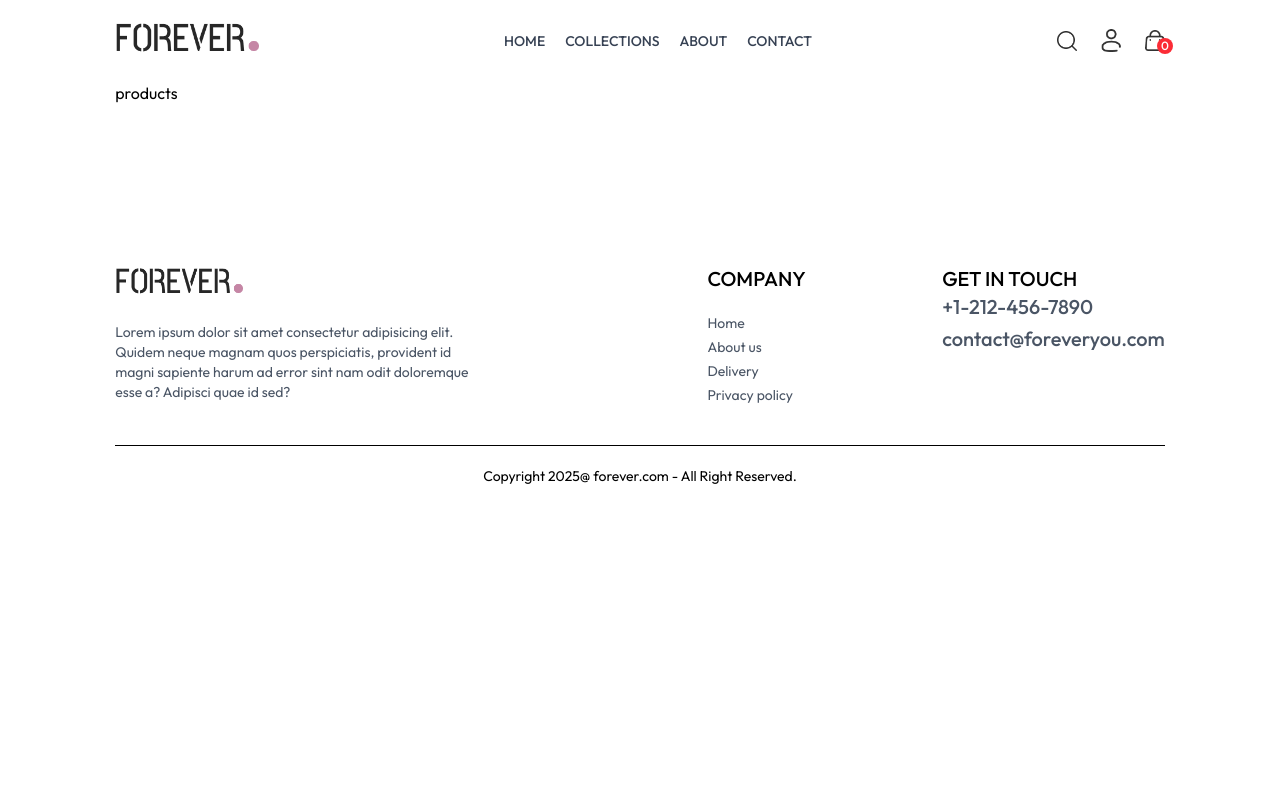
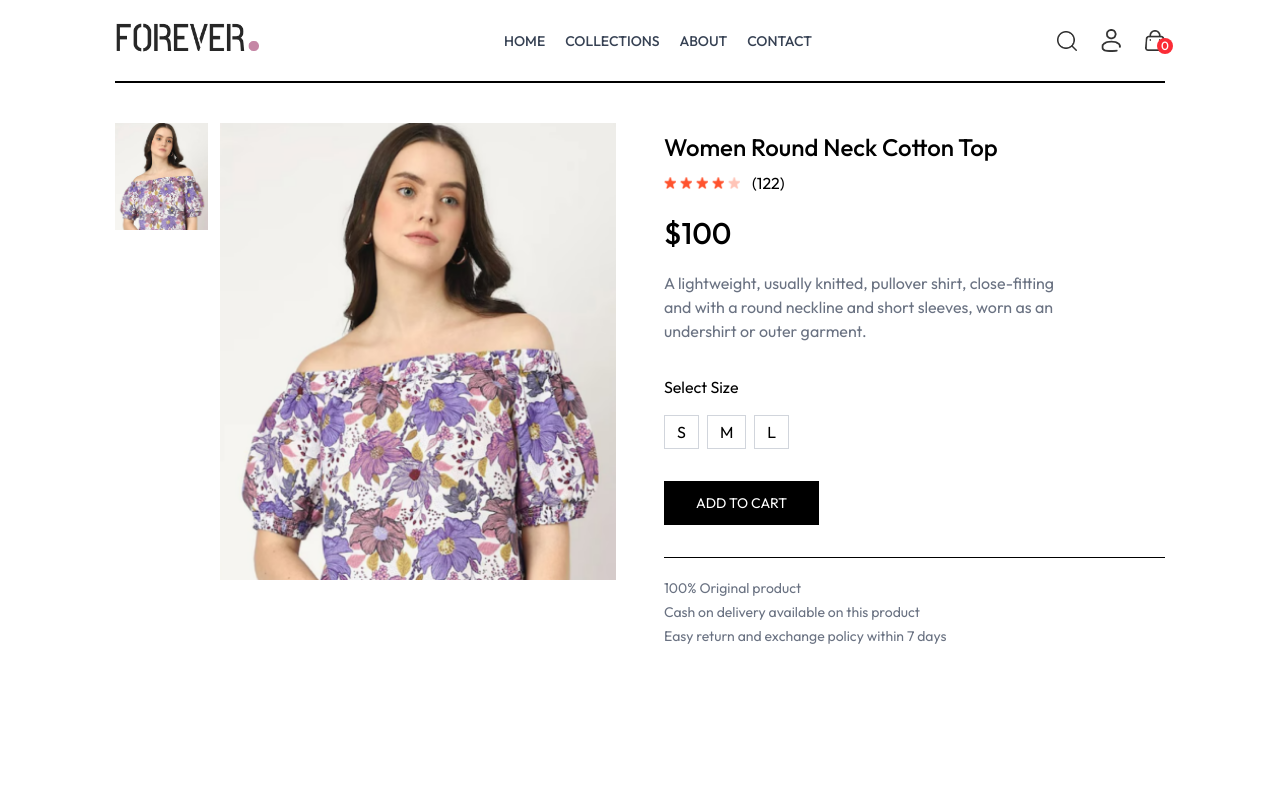
Before and after one commit to Abhishek-K28/Ecommerce, a React (Vite) app: page /product/aaaaa in a window 1280 px wide. Shown: the top 800 px of the page. Built offline with nearby package versions, Linux system fonts and the light colour scheme.

Commit message:
working on product page

```diff
--- a/src/index.css
+++ b/src/index.css
@@ -16,6 +16,11 @@
   font-style: normal;
 }
 
+::-webkit-scrollbar{
+    display: none;
+}
+
+
 @media(max-width: 640px) {
     a.active{
         background-color: black;
--- a/src/pages/Collections.jsx
+++ b/src/pages/Collections.jsx
@@ -5,7 +5,7 @@
 import ProductItem from "../components/ProductItem";
 
 const Collections = () => {
-  const { products , search , showSearch } = useShopContext(); //resume here making search feature ************************
+  const { products , search , showSearch } = useShopContext();
   const [showFilters, setShowFilters] = React.useState(false);
   const [filteredProducts, setFilteredProducts] = React.useState(products);
   const [selectedCategory, setSelectedCategory] = React.useState([]);
@@ -40,6 +40,10 @@
 
   const applyFilters = () => {
     let filtered = products;
+    if(showSearch && search){
+      filtered = filtered.filter((item) => { return item.name.toLowerCase().includes(search.toLowerCase())})
+
+    }
 
     if (selectedCategory.length > 0) {
       filtered = filtered.filter((product) => {
@@ -82,7 +86,7 @@
 
 useEffect(() => {
 applyFilters();
-},[selectedCategory,selectedSubCategory])
+},[selectedCategory,selectedSubCategory , search , showSearch])
 
 
 
--- a/src/pages/Product.jsx
+++ b/src/pages/Product.jsx
@@ -1,15 +1,107 @@
-import React from 'react'
-import { useShopContext } from '../context/ShopContext'
+import React, { useEffect, useState } from "react";
+import { useParams } from "react-router-dom";
+import { useShopContext } from "../context/ShopContext";
+import { assets } from "../assets/assets";
+
+const Product = () => {
+  const { products , currency} = useShopContext();
+  const { productId } = useParams();
+  const [productData, setProductData] = useState("");
+  const [Image, setImage] = useState("");
+  const [size , setSize] = useState("");
+
+  const fetchProductData = async () => {
+    products.map((item) => {
+      if (item._id === productId) {
+        setProductData(item);
+        setImage(item.image[0]);
+        return null;
+      }
+    });
+  };
 
 
 
-const Product = () => {
-const {products} = useShopContext()
+  useEffect(() => {
+    fetchProductData();
+  }, [productId, productData]);
+
+  return productData ? (
+  <div className="border-t-2 pt-10 transition-opacity  ease-in duration-500 opacity-100">
+
+   <div className="flex gap-12 sm:gap-12 flex-col sm:flex-row">
+
+ {/*  Product images*/}
+ <div className="flex-1 flex flex-col-reverse gap-3 sm:flex-row">
+    <div className="flex flex-col overflow-x-auto sm:overflow-y-scroll justify-between  sm:justify-normal sm:w-[18.7%] w-full">
+     {
+      productData.image.map((item , index)=> (
+           <img  onClick={() => {setImage(item)}} src={item} key={index} className="w-[24%] sm:w-full sm:mb-3 flex-shrink-0 cursor-pointer py-1 sm:py-0" alt="" />
+      ))
+     }
+    </div>
+    <div className="w-full sm:w-[80%]">
+      <img src={Image} alt="" className="w-full h-auto" />
+    </div>
+
+ </div>
+
+  {/*--------------- Product details ------------------------*/}
+  <div className="flex-1 ">
+  <h1 className="font-medium text-2xl mt-2 ">
+    {productData.name}
+  </h1>
+  <div className="flex items-center gap-1 mt-2">
+   <img src={assets.star_icon} alt="" className="w-3" />
+   <img src={assets.star_icon} alt="" className="w-3" />
+   <img src={assets.star_icon} alt="" className="w-3" />
+   <img src={assets.star_icon} alt="" className="w-3" />
+   <img src={assets.star_dull_icon} alt="" className="w-3" />
+   <p className="pl-2">(122)</p>
+  </div>
+  <p className="mt-5 text-3xl font-medium">{currency}{productData.price}</p>
+  <p className="mt-5 text-gray-500 md:w-4/5">{productData.description}</p>
+
+  {/* Sizes Buttons */}
+  <div className="flex flex-col gap-4 my-8">
+    <p>Select Size</p>
+    <div className="flex gap-2">
+      {productData.sizes.map((item, index) => (
+        <div onClick={() => setSize(item)}
+          key={index}
+          className={`border border-gray-300 px-3 py-1 cursor-pointer hover:bg-gray-100 ${item === size ? "border-orange-500" :  ""}`}
+        >
+          {item}
+        </div>
+      ))}
+    </div>
+
+  </div>
+
+  {/* ------------------Cart Buttons---------------------- */}
+  <button className="bg-black text-white px-8 py-3 text-sm active:bg-gray-700">ADD TO CART</button>
+  <hr className="mt-8 sm:4/5" />
+
+  {/*----------------Product Return available or delivery Details--------------- */}
+  <div className="text-sm text-gray-500 mt-5 flex flex-col gap-1">
+    <p>100% Original product</p>
+    <p> Cash on delivery available on this product</p>
+    <p>Easy return and exchange policy within 7 days</p>
+  </div>
+  </div>
+   </div>
 
 
-  return (
-    <div>products</div>
-  )
+   {/*------------Description and Review section */}
+   <div className="">
+
+   </div>
+
+  </div>
+
+
+
+  ) : <div className="opacity-0" > </div>
 }
 
-export default Product
+export default Product;
```
